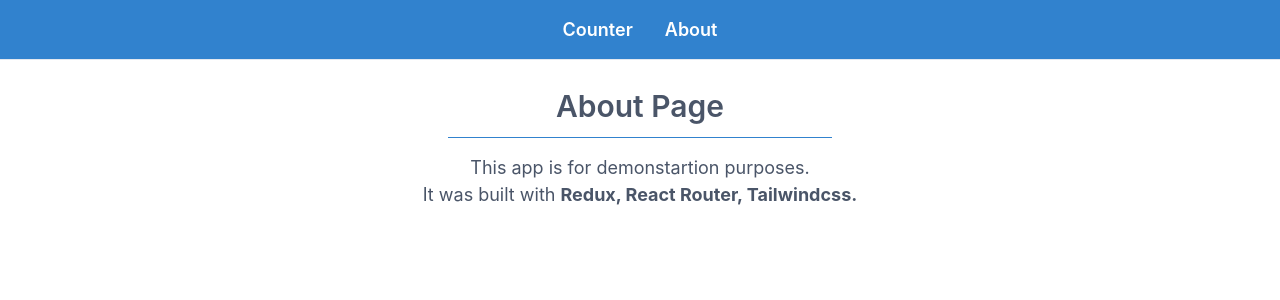
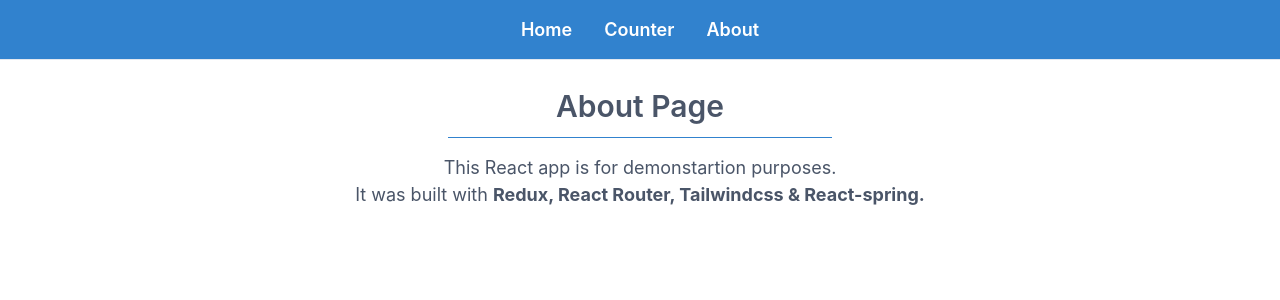
Before and after one commit to issam1994/react-redux-tailwind, a React (Create React App) app: page /about in a window 1280 px wide. Shown: the top 300 px of the page. Built offline with nearby package versions, Linux system fonts and the light colour scheme.

Commit message:
added a nice transition to the router views, thanks to spring-react

```diff
--- a/src/App.js
+++ b/src/App.js
@@ -1,23 +1,19 @@
 import React from 'react';
+import {BrowserRouter as Router} from 'react-router-dom'
 import Nav from './components/Nav'
-import Counter from './views/Counter'
-import About from './views/About'
-import { BrowserRouter as Router, Switch, Route } from 'react-router-dom';
-const Home = () => (<div class="text-center text-2xl font-thin">Home Page</div>);
+import AnimatedViews from './router/index'
+
+
+//Root Component
 function App() {
   return (
     <Router>
-      <div className="App">
+      <div className="App overflow-hidden">
         <Nav />
         <hr className="mb-6" />
-        <Switch>
-          <Route path="/" exact component={Home} />
-          <Route path="/counter" component={Counter} />
-          <Route path="/about" component={About} />
-        </Switch>
+        <AnimatedViews />
       </div>
     </Router>
   );
 }
-
 export default App;
--- a/src/components/Nav.jsx
+++ b/src/components/Nav.jsx
@@ -4,6 +4,9 @@
 function Nav() {
     return (
         <div className="flex justify-center font-semibold text-lg text-white bg-blue-600">
+            <Link to="/">
+                <div className="px-4 py-4 hover:bg-white hover:text-gray-800 cursor-pointer">Home</div>
+            </Link>
             <Link to="/counter">
                 <div className="px-4 py-4 hover:bg-white hover:text-gray-800 cursor-pointer">Counter</div>
             </Link>
--- /dev/null
+++ b/src/router/index.jsx
@@ -0,0 +1,29 @@
+import React from 'react'
+//importing views
+import Home from '../views/Home'
+import Counter from '../views/Counter'
+import About from '../views/About'
+//router imports
+import {Switch, Route, useLocation } from 'react-router-dom';
+//react-spring
+import { useTransition, animated } from 'react-spring'
+
+//animated routes
+const AnimatedViews = () => {
+  const location = useLocation();
+  const transitions = useTransition(location, location => location.pathname, {
+    from: { transform: 'translateX(40px)' },
+    enter: { transform: 'translateX(0)' },
+    leave: {position: 'absolute', opacity: 0 },
+  });
+  return transitions.map(({ item, props, key }) =>
+    <animated.div key={key} style={props}>
+      <Switch location={item}>
+        <Route path="/" exact component={Home} />
+        <Route path="/counter" component={Counter} />
+        <Route path="/about" component={About} />
+      </Switch>
+    </animated.div>)
+}
+
+export default AnimatedViews;
--- a/src/views/About.jsx
+++ b/src/views/About.jsx
@@ -3,10 +3,10 @@
 function About() {
     return (
         <div className="text-center text-gray-700 text-lg">
-            <h1 class="text-3xl font-semibold">About Page</h1>
-            <hr class="mb-4 mt-2 max-w-sm border-blue-600 mx-auto" />
-            <p>This app is for demonstartion purposes.</p>
-            <p>It was built with <b>Redux, React Router, Tailwindcss.</b></p>
+            <h1 className="text-3xl font-semibold">About Page</h1>
+            <hr className="mb-4 mt-2 max-w-sm border-blue-600 mx-auto" />
+            <p>This React app is for demonstartion purposes.</p>
+            <p>It was built with <b>Redux, React Router, Tailwindcss & React-spring.</b></p>
         </div>
     );
 }
--- /dev/null
+++ b/src/views/Home.jsx
@@ -0,0 +1,5 @@
+import React from 'react'
+
+const Home = () => (<div className="text-center text-2xl font-thin">Home Page</div>);
+
+export default Home
```
